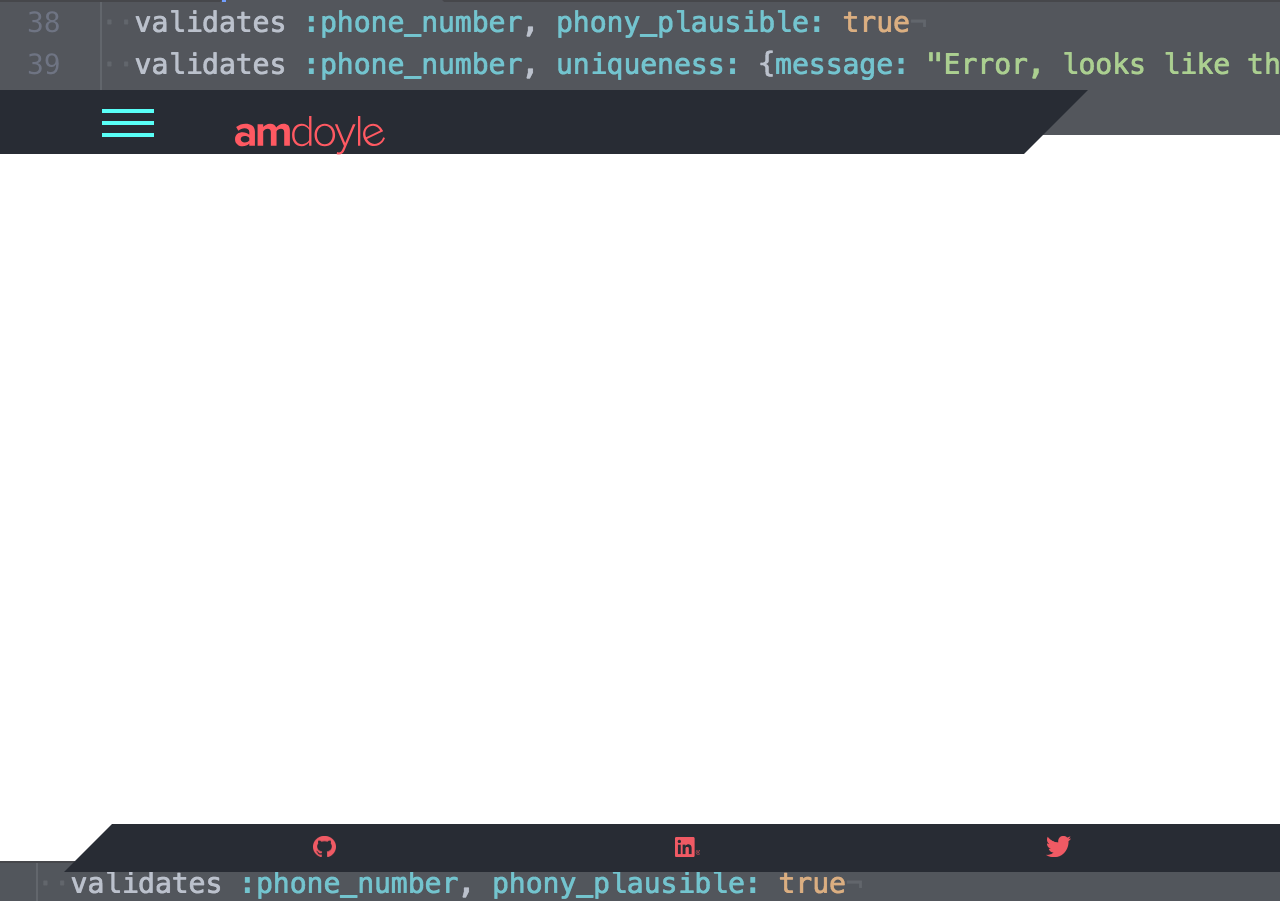
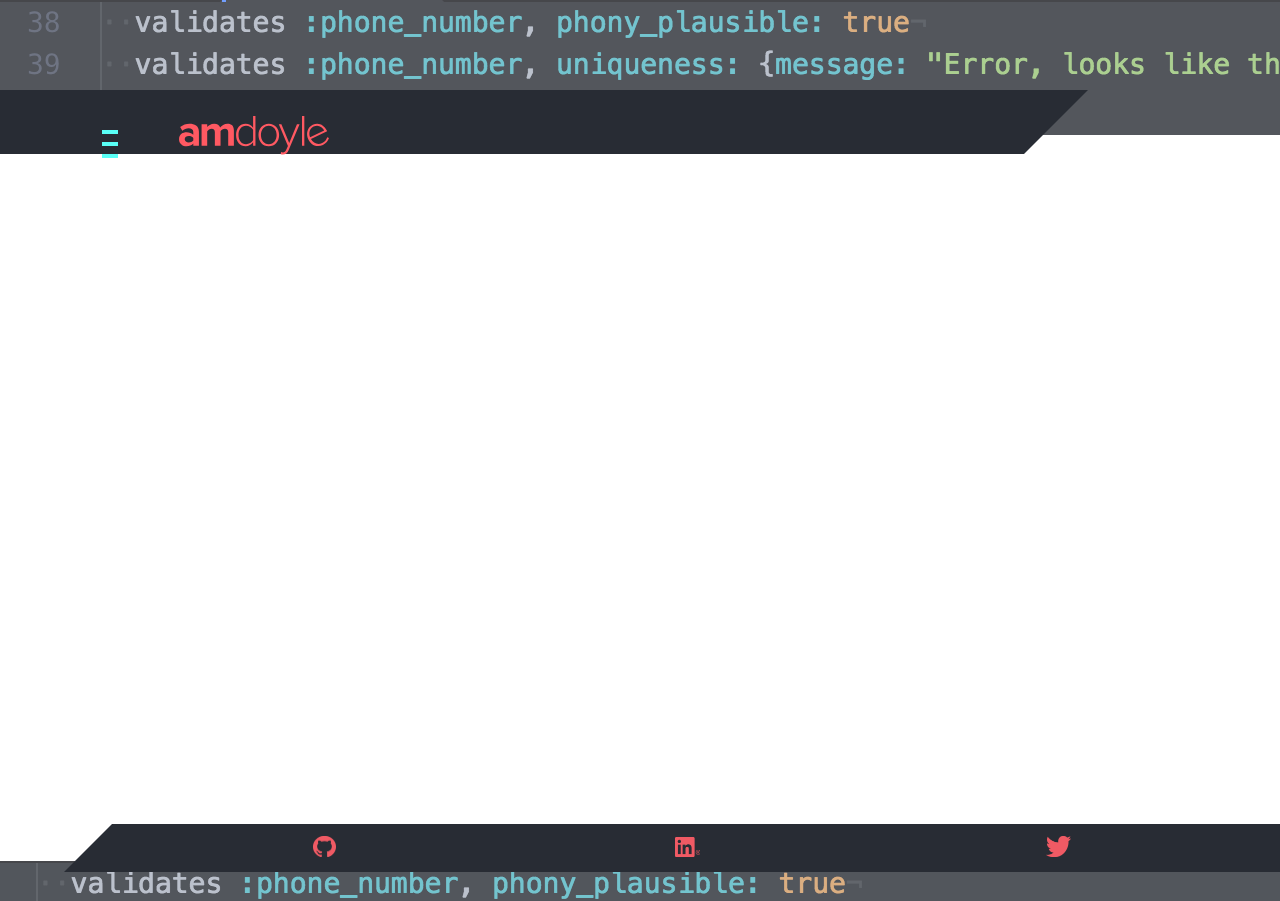
Before and after one commit to amdoyle/amdoyle, a Jekyll site: the page built from index.html, in a window 1280 px wide. Built offline with Jekyll 4.4.1, drawn with Linux system fonts in a browser that asks for light colours; nearby versions of some CDN libraries.

Commit message:
experiementing

```diff
--- a/_sass/_layout.scss
+++ b/_sass/_layout.scss
@@ -58,8 +58,8 @@
 
 .nav {
   opacity: 1;
-  width: 10%;
-  margin-top: -15%;
+  width: 25px;
+  margin-top: -40px;
   padding: 0 5% 0 10%;
 }
 
@@ -276,9 +276,9 @@
 /* --------------- iPhone 6 --------------- */
 @media screen and (min-width: 360px) and (orientation: portrait){
 
-  .nav {
-    margin-top: -13%;
-  }
+  // .nav {
+  //   margin-top: -13%;
+  // }
 
   // #logo img {
   //   margin-top: -14%;
@@ -293,9 +293,9 @@
 /* --------------- iPhone 6plus --------------- */
 @media screen and (min-width: 400px) {
 
-  .nav {
-    margin-top: -11%;
-  }
+  // .nav {
+  //   margin-top: -11%;
+  // }
 
   // #logo img {
   //   margin-top: -13%;
@@ -311,9 +311,9 @@
 @media screen and (min-width: 500px) {
 
 
-  .nav {
-    margin-top: -12%;
-  }
+  // .nav {
+  //   margin-top: -12%;
+  // }
 
   .nav-menu {
     margin-left: -111%;
@@ -356,10 +356,10 @@
 @media screen and (min-width: 600px) {
 
 
-  .nav {
-    margin-top: -14%;
-    width: 8%;
-  }
+  // .nav {
+  //   margin-top: -14%;
+  //   width: 8%;
+  // }
 
   #hamburger-nav span {
     width: 63%;
@@ -403,9 +403,9 @@
 }
 
 @media screen and (min-width: 700px) {
-  .nav {
-    margin-top: -13%;
-  }
+  // .nav {
+  //   margin-top: -13%;
+  // }
 
   // #logo img {
   //   margin-top: -8%;
@@ -424,10 +424,10 @@
 /* --------------- Mobile Landscape Orientation: iPhone 6  & tablet portrait  --------------- */
 @media screen and (min-width: 1000px) {
 
-
-  .nav {
-    margin-top: -7%;
-  }
+  //
+  // .nav {
+  //   margin-top: -7%;
+  // }
 
   #navbar {
     border-top: 4em solid #282c34;
@@ -550,9 +550,9 @@
   //    width: 18%;
   //  }
 
-  .nav {
-    margin-top: -6%;
-  }
+  // .nav {
+  //   margin-top: -6%;
+  // }
   .nav-menu {
     border-right: 4px solid transparentize($grey-color, 0.05);
     width: 81vw;
@@ -585,9 +585,9 @@
 /* --------------- Large Screens  --------------- */
 @media screen and (min-width: 2000px) {
 
-  .nav {
-    margin-top: -4%;
-  }
+  // .nav {
+  //   margin-top: -4%;
+  // }
 
   #navbar {
     border-top: 5em solid $grey-color;
@@ -623,9 +623,9 @@
     }
   }
 
-  .nav {
-    width: 5%;
-  }
+  // .nav {
+  //   width: 5%;
+  // }
   //
   // #logo img {
   //   width: 15%;
@@ -683,10 +683,10 @@
     border-right: 6em solid transparent;
   }
 
-  .nav {
-    margin-top: -7%;
-    padding-left: 12%;
-  }
+  // .nav {
+  //   margin-top: -7%;
+  //   padding-left: 12%;
+  // }
   .nav-menu {
     margin-top: 67%;
     margin-left: -171%;
@@ -735,9 +735,9 @@
     margin-top: 5%;
   }
 
-  .nav {
-    margin-top: -5.9%;
-  }
+  // .nav {
+  //   margin-top: -5.9%;
+  // }
 
   // #logo img {
   //   width: 10%;
@@ -760,11 +760,11 @@
   #navbar {
     margin-top: 3.5%;
   }
-
-  .nav {
-    margin-top: -5.45%;
-    padding-left: 13%;
-  }
+  //
+  // .nav {
+  //   margin-top: -5.45%;
+  //   padding-left: 13%;
+  // }
 
   .nav-menu {
     margin-left: -276%;
```
